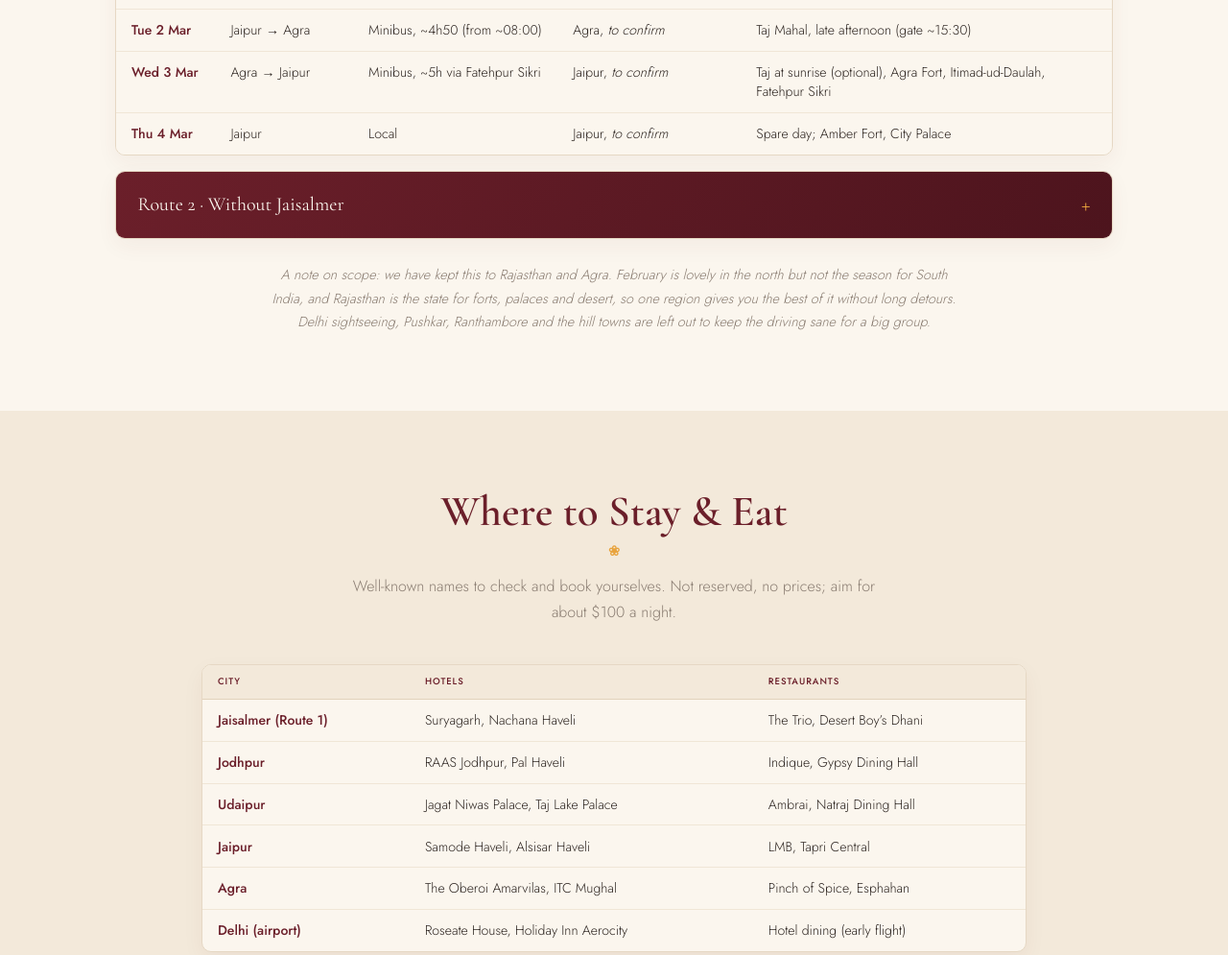
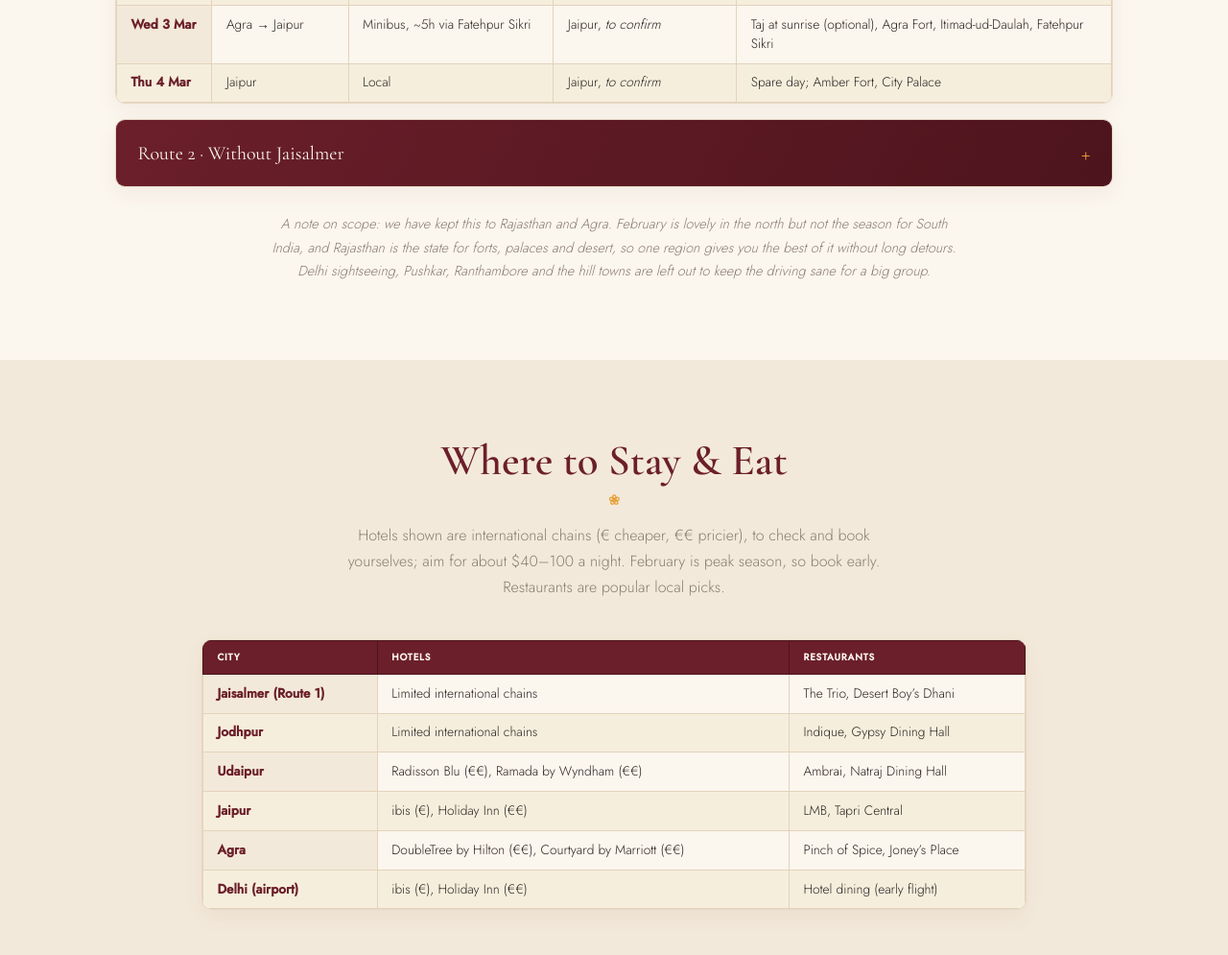
Before and after one commit to s-jain22/wedding-site, a plain HTML site: page itinerary.html in a window 1280 px wide. Shown: the part 2023-3018 px from the top of the page at 96% size. Drawn offline with nearby package versions, Linux system fonts and the light colour scheme.

Commit message:
Polish itinerary tables and switch hotels to international chains
Give the itinerary grid tables a maroon header, tinted first column,
full gridlines and zebra rows, centered in their wrappers. Replace the
stay suggestions with international chain hotels only (no hostels or
private stays), with euro-tier cost markers and a peak-season note.

Co-Authored-By: Claude Opus 4.8 <noreply@anthropic.com>

```diff
--- a/assets/css/styles.css
+++ b/assets/css/styles.css
@@ -431,44 +431,39 @@ a { color: var(--maroon); }
   box-shadow: 0 8px 22px rgba(107,31,42,.05);
 }
 .it-table { width: 100%; border-collapse: collapse; }
-.it-table td {
-  padding: .85rem 1.4rem;
-  border-bottom: 1px solid #f0e6d6;
+.it-table th, .it-table td {
+  border: 1px solid #e3d3ba;
+  padding: .68rem 1rem;
   vertical-align: top;
-  font-size: .95rem;
-  line-height: 1.55;
+  font-size: .9rem;
+  line-height: 1.5;
 }
-.it-table tr:last-child td { border-bottom: 0; }
-.it-table .it-when {
+/* Header row: solid maroon band, cream text */
+.it-table thead th {
+  background: var(--maroon);
+  color: var(--cream);
+  text-align: left;
+  text-transform: uppercase;
+  letter-spacing: .08em;
+  font-size: .62rem;
+  font-weight: 600;
   white-space: nowrap;
-  width: 1%;
+  border-color: var(--maroon-deep);
+}
+/* Zebra rows so the table reads clearly against the page */
+.it-table tbody tr:nth-child(even) td { background: rgba(201,150,43,.09); }
+/* First column: tinted + maroon, stands apart from the data */
+.it-table tbody td:first-child {
+  background: var(--cream-alt);
   color: var(--maroon);
-  font-weight: 500;
+  font-weight: 600;
+  white-space: nowrap;
 }
+.it-table .it-when { width: 1%; }
 
 /* Bifurcated grid tables (routes, stay & eat, getting home) */
 .it-table--grid { min-width: 620px; }
-.it-table--grid thead { background: var(--cream-alt); }
-.it-table--grid th {
-  text-align: left;
-  text-transform: uppercase;
-  letter-spacing: .1em;
-  font-size: .6rem;
-  font-weight: 500;
-  color: var(--maroon);
-  padding: .6rem 1rem;
-  border-bottom: 1px solid #e2d2bb;
-  white-space: nowrap;
-}
-.it-table--grid td {
-  padding: .7rem 1rem;
-  border-bottom: 1px solid #f0e6d6;
-  vertical-align: top;
-  font-size: .88rem;
-  line-height: 1.45;
-}
-.it-table--grid td:first-child { white-space: nowrap; color: var(--maroon); font-weight: 500; }
-.it-table--grid tr:last-child td { border-bottom: 0; }
+.it-table--grid th, .it-table--grid td { padding: .62rem .9rem; font-size: .86rem; line-height: 1.45; }
 
 /* Routes as stacked dropdowns (reusing .travel-item) */
 .it-routes-acc .travel-item { margin-bottom: 1rem; }
--- a/assets/js/i18n.js
+++ b/assets/js/i18n.js
@@ -80,8 +80,8 @@ const I18N = {
     it_tocfm: "Nothing is booked yet. Hotels, prices and flight times are marked <em>to confirm</em>, and drive times are rough estimates.",
     itnav_dates: "Dates", itnav_routes: "Routes", itnav_stayeat: "Stay & eat", itnav_home: "Getting home", itnav_times: "Travel times", itnav_book: "Book first", itnav_notes: "Notes",
     it_eat_h: "Where to Stay &amp; Eat",
-    it_eat_sub: "Well-known names to check and book yourselves. Not reserved, no prices; aim for about $100 a night.",
-    it_eat_tbl: "<table class=\"it-table it-table--grid\"><thead><tr><th>City</th><th>Hotels</th><th>Restaurants</th></tr></thead><tbody><tr><td>Jaisalmer (Route 1)</td><td>Suryagarh, Nachana Haveli</td><td>The Trio, Desert Boy&rsquo;s Dhani</td></tr><tr><td>Jodhpur</td><td>RAAS Jodhpur, Pal Haveli</td><td>Indique, Gypsy Dining Hall</td></tr><tr><td>Udaipur</td><td>Jagat Niwas Palace, Taj Lake Palace</td><td>Ambrai, Natraj Dining Hall</td></tr><tr><td>Jaipur</td><td>Samode Haveli, Alsisar Haveli</td><td>LMB, Tapri Central</td></tr><tr><td>Agra</td><td>The Oberoi Amarvilas, ITC Mughal</td><td>Pinch of Spice, Esphahan</td></tr><tr><td>Delhi (airport)</td><td>Roseate House, Holiday Inn Aerocity</td><td>Hotel dining (early flight)</td></tr></tbody></table>",
+    it_eat_sub: "Hotels shown are international chains (€ cheaper, €€ pricier), to check and book yourselves; aim for about $40&ndash;100 a night. February is peak season, so book early. Restaurants are popular local picks.",
+    it_eat_tbl: "<table class=\"it-table it-table--grid\"><thead><tr><th>City</th><th>Hotels</th><th>Restaurants</th></tr></thead><tbody><tr><td>Jaisalmer (Route 1)</td><td>Limited international chains</td><td>The Trio, Desert Boy&rsquo;s Dhani</td></tr><tr><td>Jodhpur</td><td>Limited international chains</td><td>Indique, Gypsy Dining Hall</td></tr><tr><td>Udaipur</td><td>Radisson Blu (€€), Ramada by Wyndham (€€)</td><td>Ambrai, Natraj Dining Hall</td></tr><tr><td>Jaipur</td><td>ibis (€), Holiday Inn (€€)</td><td>LMB, Tapri Central</td></tr><tr><td>Agra</td><td>DoubleTree by Hilton (€€), Courtyard by Marriott (€€)</td><td>Pinch of Spice, Joney&rsquo;s Place</td></tr><tr><td>Delhi (airport)</td><td>ibis (€), Holiday Inn (€€)</td><td>Hotel dining (early flight)</td></tr></tbody></table>",
     it_fixed_h: "The Fixed Points",
     it_fixed_tbl: "<table class=\"it-table\"><tbody><tr><td class=\"it-when\">Thu 25 Feb</td><td>Travel starts. Wed 24 Feb is a rest and check-out day.</td></tr><tr><td class=\"it-when\">Thu 4 Mar</td><td>Everyone back in Jaipur by the evening at the latest.</td></tr><tr><td class=\"it-when\">Fri 5 Mar</td><td>Jaipur to Delhi, with a night at an airport hotel (Aerocity or Mahipalpur). Pickup around 01:30.</td></tr><tr><td class=\"it-when\">Sat 6 Mar</td><td>International flight from Delhi at 05:00.</td></tr></tbody></table>",
     it_routes_h: "The Two Routes",
@@ -376,8 +376,8 @@ const I18N = {
     it_tocfm: "Rien n&rsquo;est encore réservé. Les hôtels, les prix et les horaires de vol sont indiqués <em>à confirmer</em>, et les temps de route sont des estimations.",
     itnav_dates: "Dates", itnav_routes: "Itinéraires", itnav_stayeat: "Dormir & manger", itnav_home: "Le retour", itnav_times: "Temps de trajet", itnav_book: "À réserver", itnav_notes: "À savoir",
     it_eat_h: "Où dormir &amp; manger",
-    it_eat_sub: "Des adresses connues à vérifier et réserver vous-mêmes. Rien n&rsquo;est réservé, sans prix ; visez environ 100 $ la nuit.",
-    it_eat_tbl: "<table class=\"it-table it-table--grid\"><thead><tr><th>Ville</th><th>Hôtels</th><th>Restaurants</th></tr></thead><tbody><tr><td>Jaisalmer (itinéraire 1)</td><td>Suryagarh, Nachana Haveli</td><td>The Trio, Desert Boy&rsquo;s Dhani</td></tr><tr><td>Jodhpur</td><td>RAAS Jodhpur, Pal Haveli</td><td>Indique, Gypsy Dining Hall</td></tr><tr><td>Udaipur</td><td>Jagat Niwas Palace, Taj Lake Palace</td><td>Ambrai, Natraj Dining Hall</td></tr><tr><td>Jaipur</td><td>Samode Haveli, Alsisar Haveli</td><td>LMB, Tapri Central</td></tr><tr><td>Agra</td><td>The Oberoi Amarvilas, ITC Mughal</td><td>Pinch of Spice, Esphahan</td></tr><tr><td>Delhi (aéroport)</td><td>Roseate House, Holiday Inn Aerocity</td><td>Restauration de l&rsquo;hôtel (vol tôt)</td></tr></tbody></table>",
+    it_eat_sub: "Les hôtels indiqués sont des chaînes internationales (€ moins cher, €€ plus cher), à vérifier et réserver vous-mêmes ; visez environ 40&ndash;100 $ la nuit. Février est la haute saison, réservez tôt. Les restaurants sont des adresses locales populaires.",
+    it_eat_tbl: "<table class=\"it-table it-table--grid\"><thead><tr><th>Ville</th><th>Hôtels</th><th>Restaurants</th></tr></thead><tbody><tr><td>Jaisalmer (itinéraire 1)</td><td>Peu de chaînes internationales</td><td>The Trio, Desert Boy&rsquo;s Dhani</td></tr><tr><td>Jodhpur</td><td>Peu de chaînes internationales</td><td>Indique, Gypsy Dining Hall</td></tr><tr><td>Udaipur</td><td>Radisson Blu (€€), Ramada by Wyndham (€€)</td><td>Ambrai, Natraj Dining Hall</td></tr><tr><td>Jaipur</td><td>ibis (€), Holiday Inn (€€)</td><td>LMB, Tapri Central</td></tr><tr><td>Agra</td><td>DoubleTree by Hilton (€€), Courtyard by Marriott (€€)</td><td>Pinch of Spice, Joney&rsquo;s Place</td></tr><tr><td>Delhi (aéroport)</td><td>ibis (€), Holiday Inn (€€)</td><td>Restauration de l&rsquo;hôtel (vol tôt)</td></tr></tbody></table>",
     it_fixed_h: "Les points fixes",
     it_fixed_tbl: "<table class=\"it-table\"><tbody><tr><td class=\"it-when\">jeu. 25 févr.</td><td>Le voyage commence. Le mer. 24 févr. est un jour de repos et de départ de l&rsquo;hôtel.</td></tr><tr><td class=\"it-when\">jeu. 4 mars</td><td>Tout le monde de retour à Jaipur au plus tard dans la soirée.</td></tr><tr><td class=\"it-when\">ven. 5 mars</td><td>Jaipur vers Delhi, avec une nuit dans un hôtel près de l&rsquo;aéroport (Aerocity ou Mahipalpur). Prise en charge vers 01h30.</td></tr><tr><td class=\"it-when\">sam. 6 mars</td><td>Vol international au départ de Delhi à 05h00.</td></tr></tbody></table>",
     it_routes_h: "Les deux itinéraires",
--- a/itinerary.html
+++ b/itinerary.html
@@ -93,8 +93,8 @@
   <!-- STAY & EAT -->
   <section class="section section--alt" id="stayeat">
     <h2 class="section-title" data-i18n="it_eat_h">Where to Stay &amp; Eat</h2>
-    <p class="section-sub" data-i18n="it_eat_sub">Well-known names to check and book yourselves. Not reserved, no prices; aim for about $100 a night.</p>
-    <div class="it-tablewrap" data-i18n="it_eat_tbl"><table class="it-table it-table--grid"><thead><tr><th>City</th><th>Hotels</th><th>Restaurants</th></tr></thead><tbody><tr><td>Jaisalmer (Route 1)</td><td>Suryagarh, Nachana Haveli</td><td>The Trio, Desert Boy&rsquo;s Dhani</td></tr><tr><td>Jodhpur</td><td>RAAS Jodhpur, Pal Haveli</td><td>Indique, Gypsy Dining Hall</td></tr><tr><td>Udaipur</td><td>Jagat Niwas Palace, Taj Lake Palace</td><td>Ambrai, Natraj Dining Hall</td></tr><tr><td>Jaipur</td><td>Samode Haveli, Alsisar Haveli</td><td>LMB, Tapri Central</td></tr><tr><td>Agra</td><td>The Oberoi Amarvilas, ITC Mughal</td><td>Pinch of Spice, Esphahan</td></tr><tr><td>Delhi (airport)</td><td>Roseate House, Holiday Inn Aerocity</td><td>Hotel dining (early flight)</td></tr></tbody></table></div>
+    <p class="section-sub" data-i18n="it_eat_sub">Hotels shown are international chains (€ cheaper, €€ pricier), to check and book yourselves; aim for about $40&ndash;100 a night. February is peak season, so book early. Restaurants are popular local picks.</p>
+    <div class="it-tablewrap" data-i18n="it_eat_tbl"><table class="it-table it-table--grid"><thead><tr><th>City</th><th>Hotels</th><th>Restaurants</th></tr></thead><tbody><tr><td>Jaisalmer (Route 1)</td><td>Limited international chains</td><td>The Trio, Desert Boy&rsquo;s Dhani</td></tr><tr><td>Jodhpur</td><td>Limited international chains</td><td>Indique, Gypsy Dining Hall</td></tr><tr><td>Udaipur</td><td>Radisson Blu (€€), Ramada by Wyndham (€€)</td><td>Ambrai, Natraj Dining Hall</td></tr><tr><td>Jaipur</td><td>ibis (€), Holiday Inn (€€)</td><td>LMB, Tapri Central</td></tr><tr><td>Agra</td><td>DoubleTree by Hilton (€€), Courtyard by Marriott (€€)</td><td>Pinch of Spice, Joney&rsquo;s Place</td></tr><tr><td>Delhi (airport)</td><td>ibis (€), Holiday Inn (€€)</td><td>Hotel dining (early flight)</td></tr></tbody></table></div>
   </section>
 
   <!-- GETTING HOME -->
```
